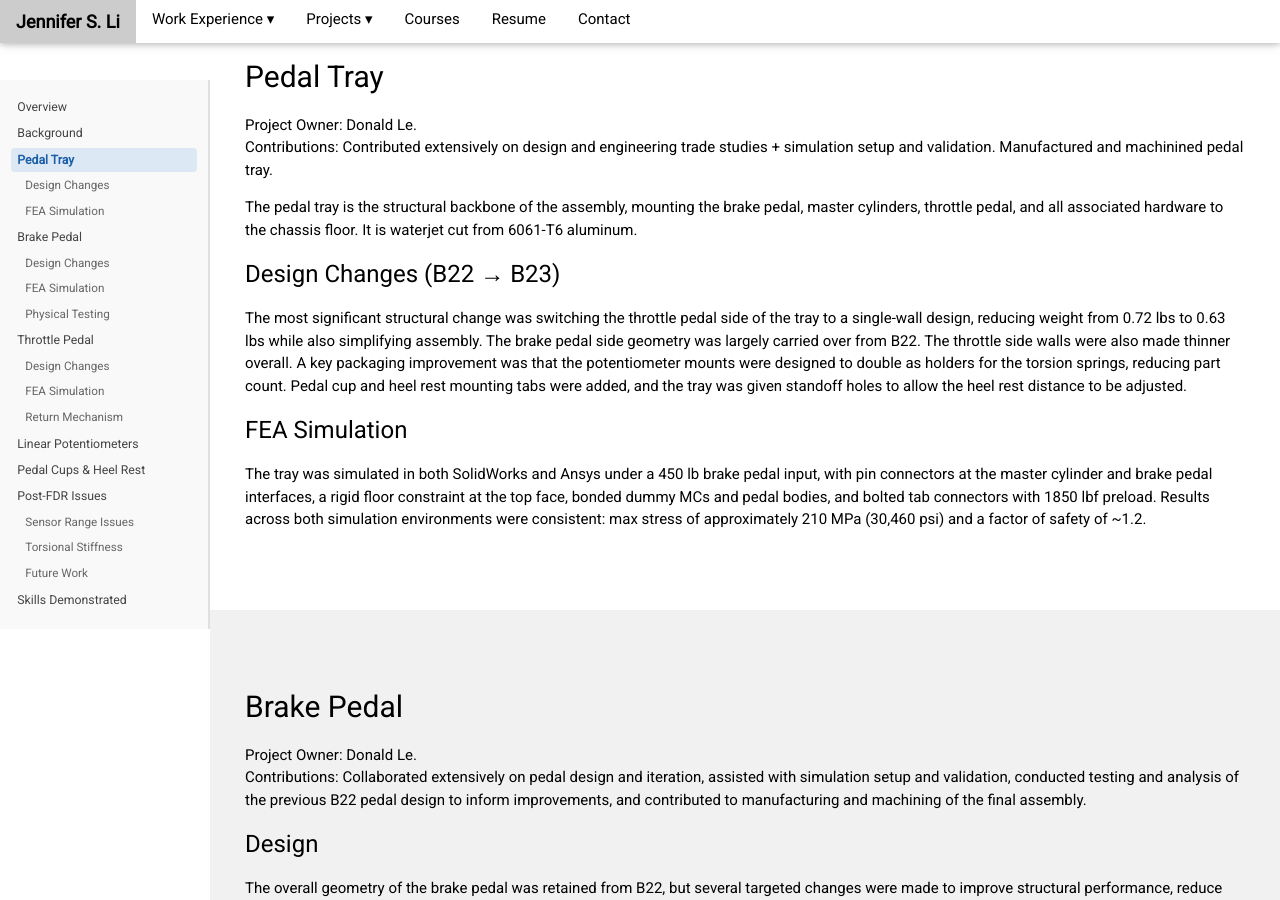
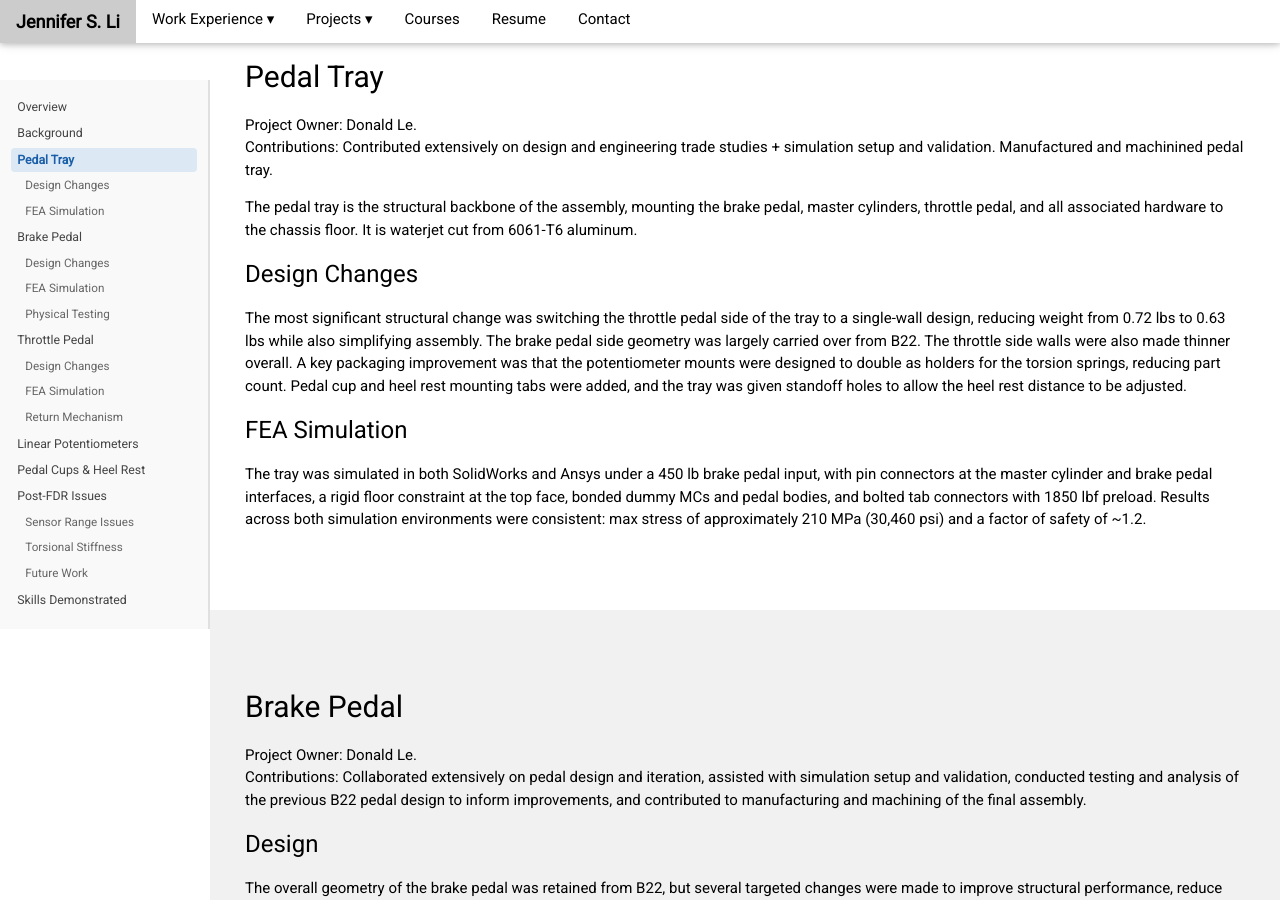
Before and after one commit to jsli905/jsli905.github.io, a Jekyll site: the page projects/bfr/pedals.html, which Jekyll copies as it is, in a window 1280 px wide and 900 px high, scrolled down 810 px. Built offline with Jekyll 4.4.1, drawn with Linux system fonts in a browser that asks for light colours; comment, search, counter and statistics services are not loaded.

Commit message:
Update pedals.html

```diff
--- a/projects/bfr/pedals.html
+++ b/projects/bfr/pedals.html
@@ -363,7 +363,7 @@
       It is waterjet cut from 6061-T6 aluminum.
     </p>
 
-    <h3 id="tray-design">Design Changes (B22 → B23)</h3>
+    <h3 id="tray-design">Design Changes</h3>
     <p>
       The most significant structural change was switching the throttle pedal side of the tray
       to a single-wall design, reducing weight from 0.72 lbs to 0.63 lbs while also simplifying
```
